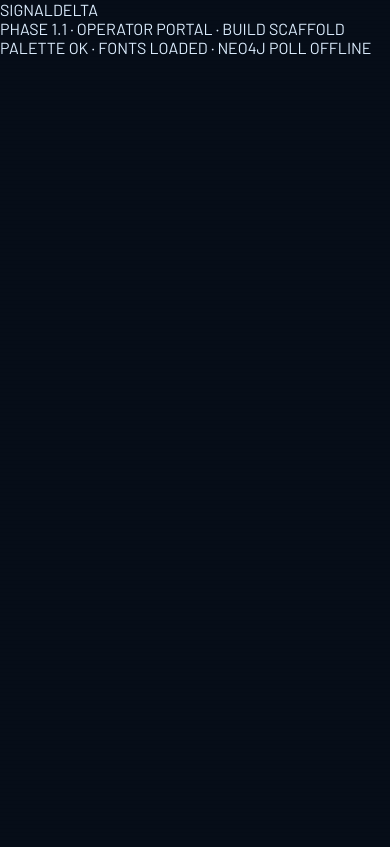
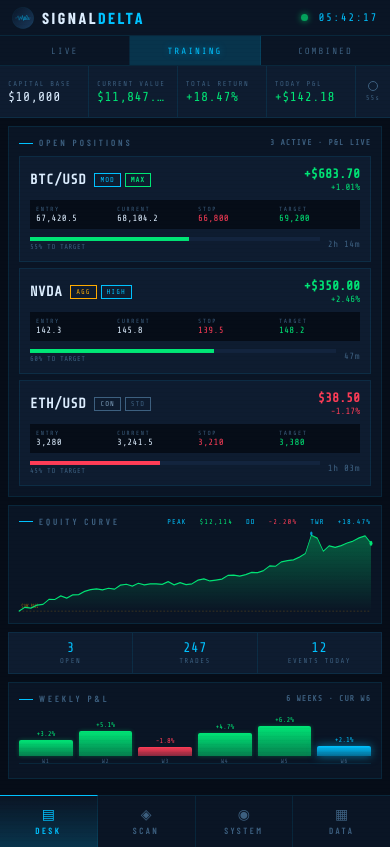
Before and after one commit to briana-sudo/signaldelta-portal, a React (Vite) app: page / in a window 390 px wide. Built offline with nearby package versions, Linux system fonts and the light colour scheme; a web font is replaced by a local one.

Commit message:
App.jsx: platform-detect, mount PCApp or MobileApp

```diff
--- a/src/App.jsx
+++ b/src/App.jsx
@@ -1,15 +1,8 @@
+import PCApp from './pc/PCApp.jsx';
+import MobileApp from './mobile/MobileApp.jsx';
+import { usePlatform } from './lib/usePlatform.js';
+
 export default function App() {
-  return (
-    <div className="boot-screen">
-      <div className="boot-logo">
-        <span className="ls">SIGNAL</span>
-        <span className="ld">DELTA</span>
-      </div>
-      <div className="boot-tag">PHASE 1.1 · OPERATOR PORTAL · BUILD SCAFFOLD</div>
-      <div className="boot-status">
-        <span className="dot dot-cyan" />
-        PALETTE OK · FONTS LOADED · NEO4J POLL OFFLINE
-      </div>
-    </div>
-  );
+  const platform = usePlatform();
+  return platform === 'mobile' ? <MobileApp /> : <PCApp />;
 }
```
